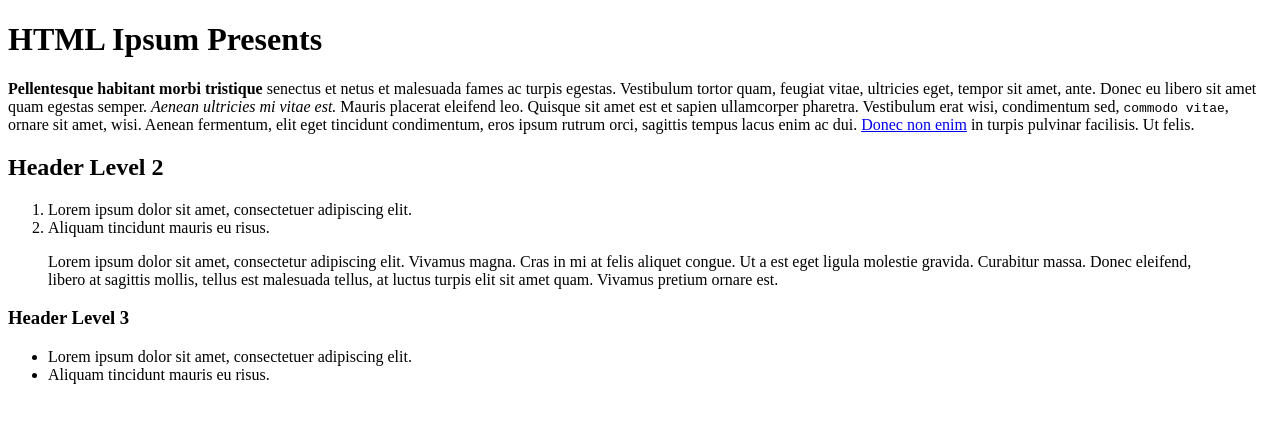
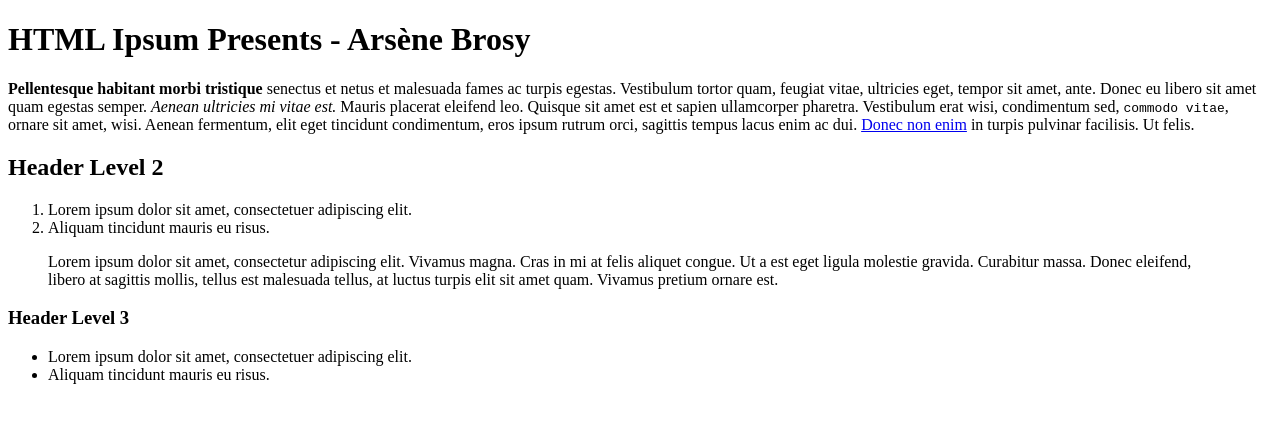
Before and after one commit to divtec-cejef/133a-premier-javascript-ArseneBrosy, a plain HTML site: page index.html in a window 1280 px wide. Drawn offline with Linux system fonts and the light colour scheme.

Commit message:
Ajout nom

```diff
--- a/index.html
+++ b/index.html
@@ -5,7 +5,7 @@
     <title>Hello World</title>
 </head>
 <body>
-<h1>HTML Ipsum Presents</h1>
+<h1>HTML Ipsum Presents - Arsène Brosy</h1>
 
 <p><strong>Pellentesque habitant morbi tristique</strong> senectus et netus et malesuada fames ac turpis egestas.
     Vestibulum tortor quam, feugiat vitae, ultricies eget, tempor sit amet, ante. Donec eu libero sit amet quam egestas
```
